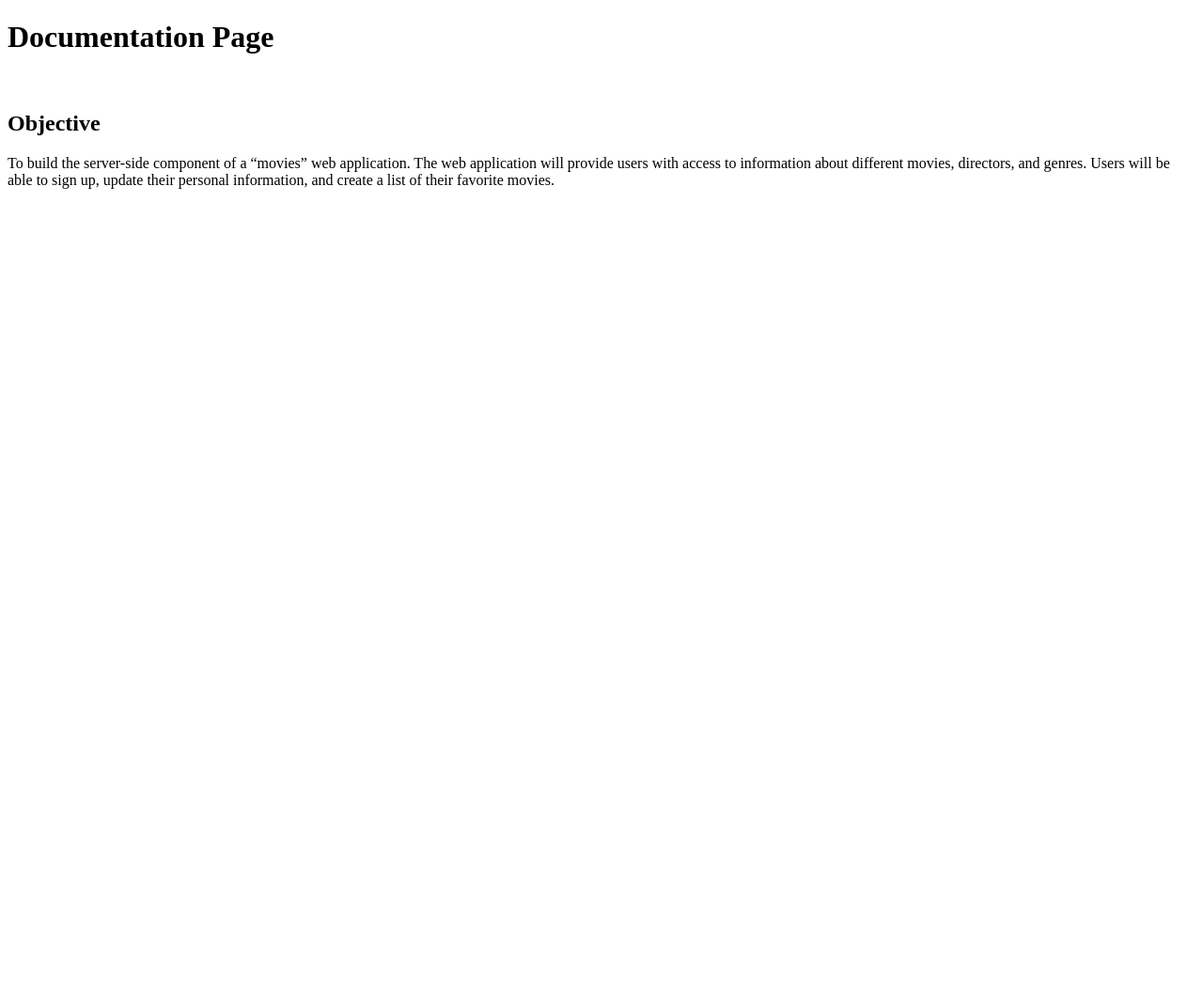
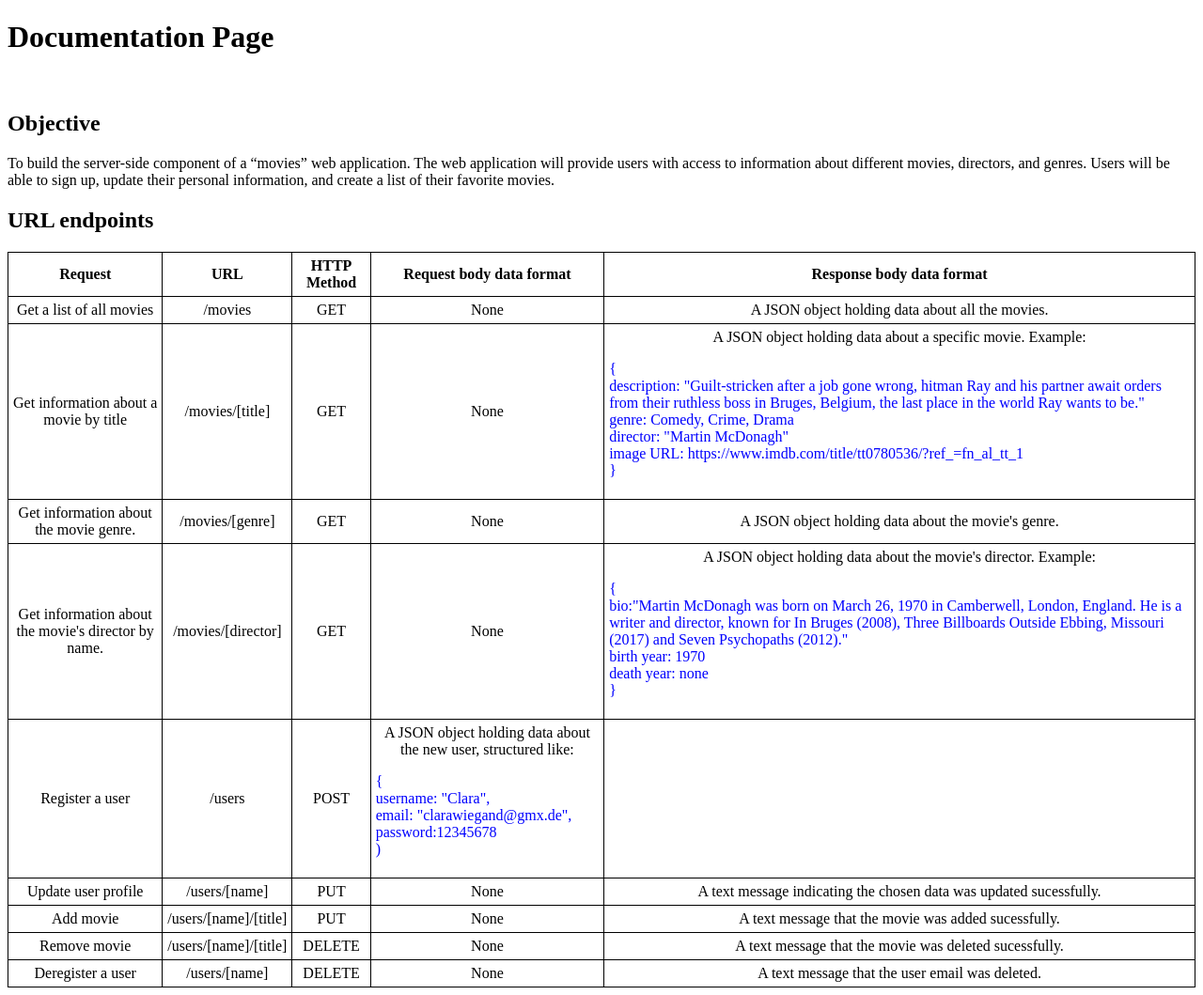
Before and after one commit to ClaraPapaya/myMovies-api, a website: page public/documentation.html in a window 1280 px wide. Shown: the whole page at 94% size. Before the commit the page ends 800 px from the top, so only its background shows below. Drawn offline with Linux system fonts and the light colour scheme.

Commit message:
Added URL endpoints and two modules (body-parser, uuid)

```diff
--- a/package.json
+++ b/package.json
@@ -24,7 +24,8 @@
     "express": "^4.17.1",
     "lodash": "^4.17.21",
     "morgan": "^1.10.0",
-    "nodemon": "^2.0.7"
+    "nodemon": "^2.0.7",
+    "uuid": "^8.3.2"
   },
   "devDependencies": {
     "eslint": "^7.25.0"
--- /dev/null
+++ b/public/css/styles.css
@@ -0,0 +1,9 @@
+table, th, td {
+    border: 1px solid black;
+    text-align: center;
+    padding: 5px;
+}
+
+table {
+    border-collapse: collapse;
+}
--- a/public/documentation.html
+++ b/public/documentation.html
@@ -3,6 +3,7 @@
     <head>
         <meta charset="utf-8">
         <meta name="viewport" content="width=device-width, initial-scale=1.0">
+        <link rel="stylesheet" type="text/css" href="./css/styles.css">
         <title>Documentation</title>
     </head>
     <body>
@@ -13,5 +14,89 @@
         The web application will provide users with access to information about different movies,
         directors, and genres. Users will be able to sign up, update their personal information,
         and create a list of their favorite movies.</p>
+
+        <h2>URL endpoints</h2>
+        <table>
+            <thead>
+                <tr>
+                    <th>Request</th>
+                    <th>URL</th>
+                    <th>HTTP Method</th>
+                    <th>Request body data format</th>
+                    <th>Response body data format</th>
+                </tr>
+            </thead>
+            <tbody>
+                <tr>
+                    <td>Get a list of all movies</td>
+                    <td>/movies</td>
+                    <td>GET</td>
+                    <td>None</td>
+                    <td>A JSON object holding data about all the movies.</td>
+                </tr>
+                <tr>
+                    <td>Get information about a movie by title</td>
+                    <td>/movies/[title]</td>
+                    <td>GET</td>
+                    <td>None</td>
+                    <td>A JSON object holding data about a specific movie. Example:
+                        <p style= "text-align:left; color:blue;">{<br>description: "Guilt-stricken after a job gone wrong, hitman Ray and his partner await orders from their ruthless boss in Bruges, Belgium, the last place in the world Ray wants to be."<br>genre: Comedy, Crime, Drama<br>director: "Martin McDonagh"<br>image URL: https://www.imdb.com/title/tt0780536/?ref_=fn_al_tt_1<br>}</p>
+                    </td>
+                </tr>
+                <tr>
+                    <td>Get information about the movie genre.</td>
+                    <td>/movies/[genre]</td>
+                    <td>GET</td>
+                    <td>None</td>
+                    <td>A JSON object holding data about the movie's genre.</td>
+                </tr>
+                <tr>
+                    <td>Get information about the movie's director by name.</td>
+                    <td>/movies/[director]</td>
+                    <td>GET</td>
+                    <td>None</td>
+                    <td>A JSON object holding data about the movie's director. Example:
+                        <p style= "text-align:left; color:blue;">{<br>bio:"Martin McDonagh was born on March 26, 1970 in Camberwell, London, England. He is a writer and director, known for In Bruges (2008), Three Billboards Outside Ebbing, Missouri (2017) and Seven Psychopaths (2012)."<br>birth year: 1970<br>death year: none<br>}</p>
+                    </td>
+                </tr>
+                <tr>
+                    <td>Register a user</td>
+                    <td>/users</td>
+                    <td>POST</td>
+                    <td>A JSON object holding data about the new user, structured like:
+                        <p style= "text-align: left; color: blue;">{<br>username: "Clara",<br>email: "clarawiegand@gmx.de",<br>password:12345678<br>)</p>
+                    </td>
+                    <td></td>
+                </tr>
+                <tr>
+                    <td>Update user profile</td>
+                    <td>/users/[name]</td>
+                    <td>PUT</td>
+                    <td>None</td>
+                    <td>A text message indicating the chosen data was updated sucessfully.</td>
+                </tr>
+                <tr>
+                    <td>Add movie</td>
+                    <td>/users/[name]/[title]</td>
+                    <td>PUT</td>
+                    <td>None</td>
+                    <td>A text message that the movie was added sucessfully.</td>
+                </tr>
+                <tr>
+                    <td>Remove movie</td>
+                    <td>/users/[name]/[title]</td>
+                    <td>DELETE</td>
+                    <td>None</td>
+                    <td>A text message that the movie was deleted sucessfully.</td>
+                </tr>
+                <tr>
+                    <td>Deregister a user</td>
+                    <td>/users/[name]</td>
+                    <td>DELETE</td>
+                    <td>None</td>
+                    <td>A text message that the user email was deleted.</td>
+                </tr>
+            </tbody>
+        </table>
     </body>
 </html>
```
Also changed, not shown: index.js (+88 -17 lines), 1 other file.
